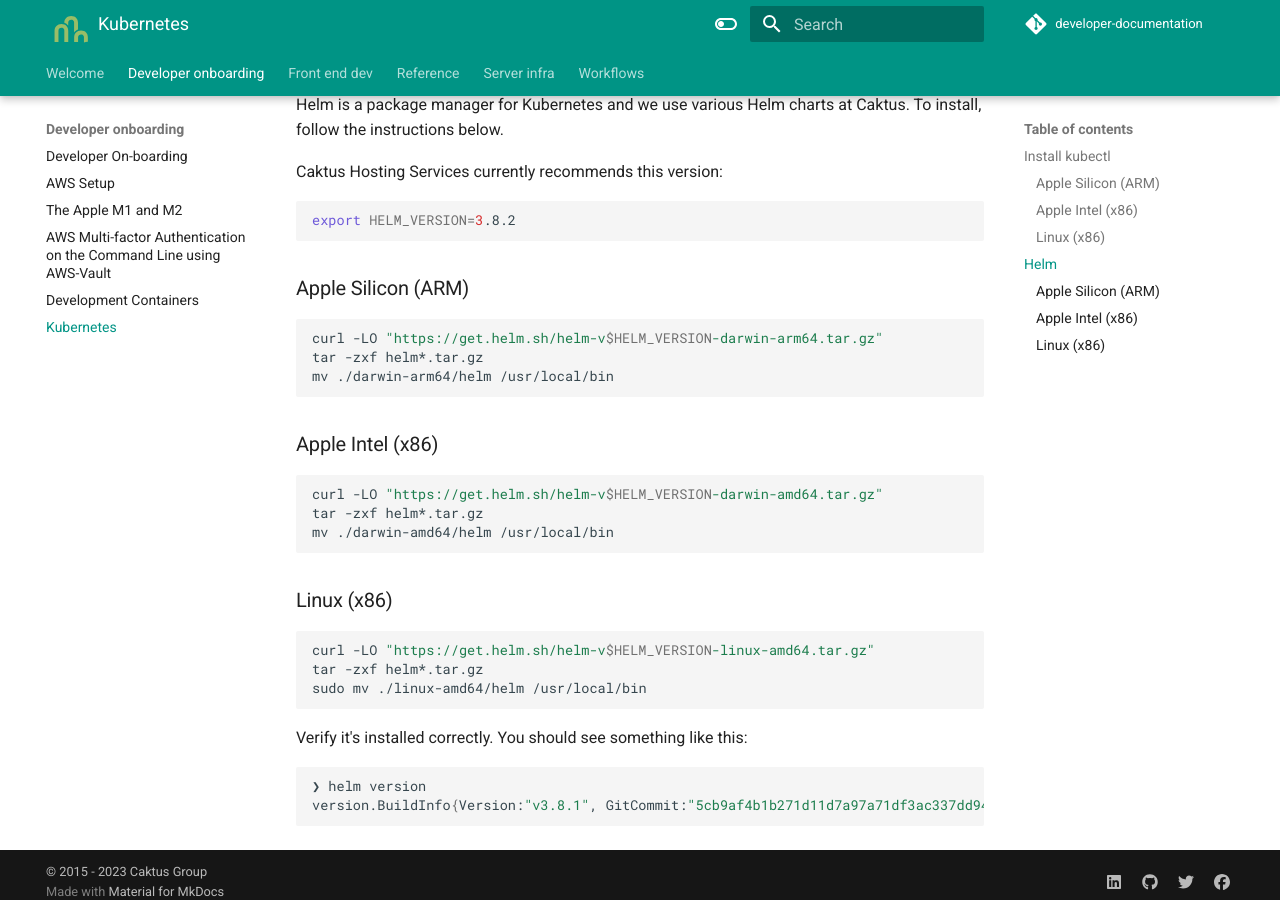
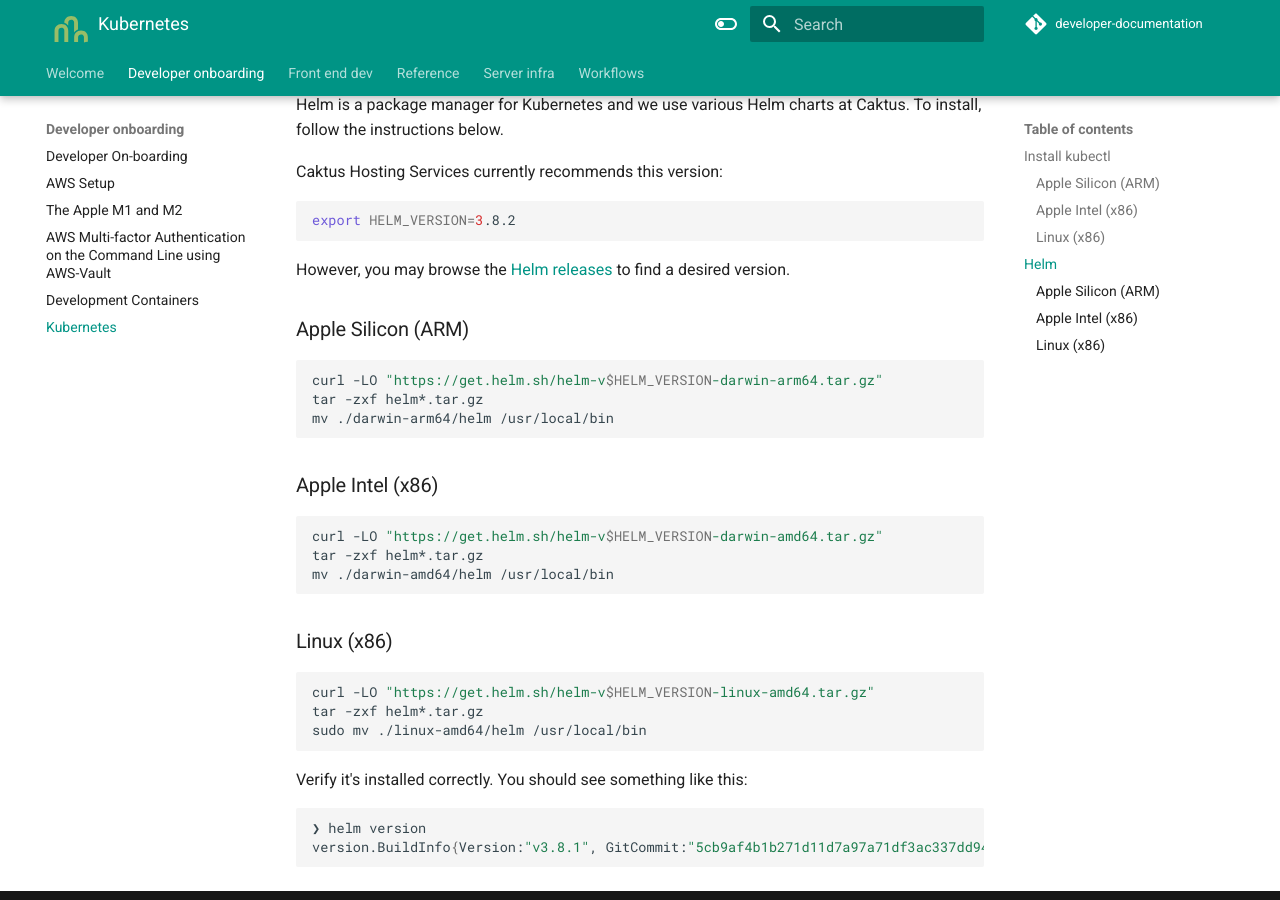
Before and after one commit to caktus/guidebook, an MkDocs documentation site: the page built from docs/developer-onboarding/kubernetes.md, in a window 1280 px wide and 900 px high, scrolled down 930 px. Built offline with MkDocs 1.6.1 and Material for MkDocs 9.7.7, drawn with Linux system fonts in a browser that asks for light colours; comment, search, counter and statistics services are not loaded.

Commit message:
link to helm releases

````diff
--- a/docs/developer-onboarding/kubernetes.md
+++ b/docs/developer-onboarding/kubernetes.md
@@ -46,6 +46,8 @@
 export HELM_VERSION=3.8.2
 ```
 
+However, you may browse the [Helm releases](https://github.com/helm/helm/releases) to find a desired version.
+
 ### Apple Silicon (ARM)
 
 ```shell
````
